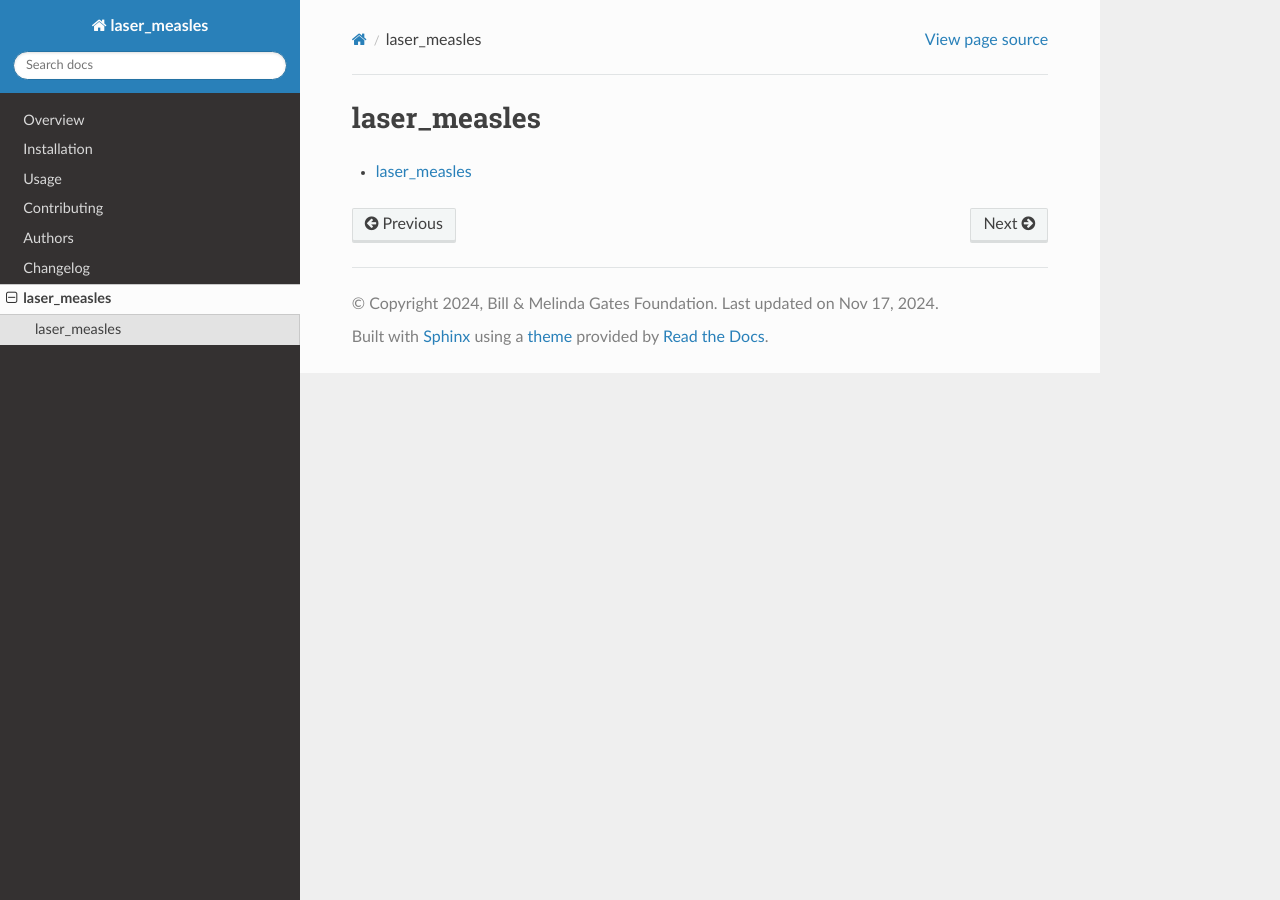
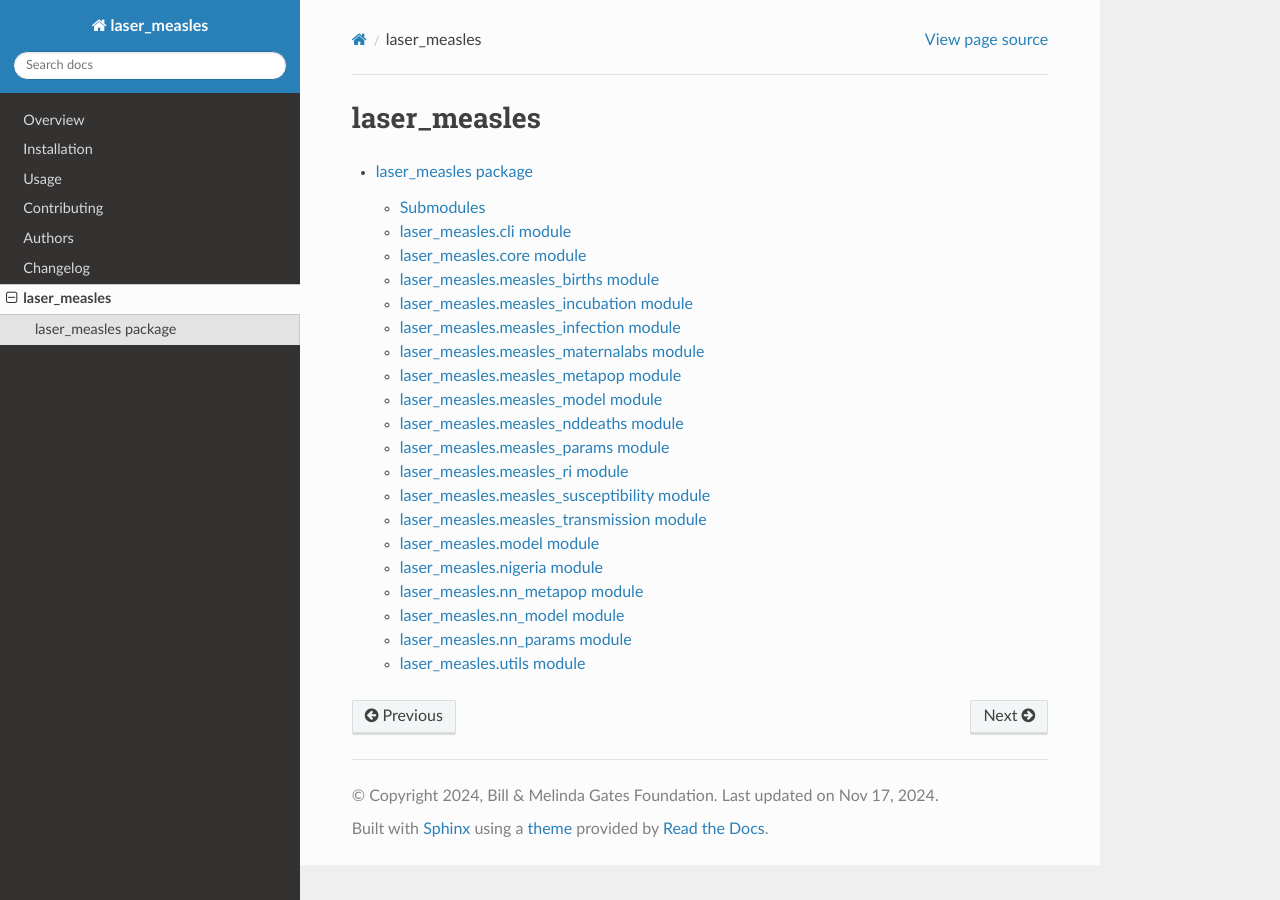
Before and after one commit to krosenfeld-IDM/laser-measles, a Sphinx documentation site: the page built from docs/reference/modules.rst, in a window 1280 px wide. Built offline with Sphinx 7.4.7 and the Read the Docs theme 3.1.0, drawn with Linux system fonts in a browser that asks for light colours.

Commit message:
📝 WIP - no documentation errors or warnings

```diff
--- a/docs/reference/laser_measles.rst
+++ b/docs/reference/laser_measles.rst
@@ -1,11 +1,162 @@
-laser_measles
-=============
-
-.. testsetup::
-
-    from laser_measles import *
+laser\_measles package
+======================
 
 .. automodule:: laser_measles
-    :members:
-    :undoc-members:
-    :special-members: __init__, __len__
+   :members:
+   :undoc-members:
+   :show-inheritance:
+
+Submodules
+----------
+
+laser\_measles.cli module
+-------------------------
+
+.. automodule:: laser_measles.cli
+   :members:
+   :undoc-members:
+   :show-inheritance:
+
+laser\_measles.core module
+--------------------------
+
+.. automodule:: laser_measles.core
+   :members:
+   :undoc-members:
+   :show-inheritance:
+
+laser\_measles.measles\_births module
+-------------------------------------
+
+.. automodule:: laser_measles.measles_births
+   :members:
+   :undoc-members:
+   :show-inheritance:
+
+laser\_measles.measles\_incubation module
+-----------------------------------------
+
+.. automodule:: laser_measles.measles_incubation
+   :members:
+   :undoc-members:
+   :show-inheritance:
+
+laser\_measles.measles\_infection module
+----------------------------------------
+
+.. automodule:: laser_measles.measles_infection
+   :members:
+   :undoc-members:
+   :show-inheritance:
+
+laser\_measles.measles\_maternalabs module
+------------------------------------------
+
+.. automodule:: laser_measles.measles_maternalabs
+   :members:
+   :undoc-members:
+   :show-inheritance:
+
+laser\_measles.measles\_metapop module
+--------------------------------------
+
+.. automodule:: laser_measles.measles_metapop
+   :members:
+   :undoc-members:
+   :show-inheritance:
+
+laser\_measles.measles\_model module
+------------------------------------
+
+.. automodule:: laser_measles.measles_model
+   :members:
+   :undoc-members:
+   :show-inheritance:
+
+laser\_measles.measles\_nddeaths module
+---------------------------------------
+
+.. automodule:: laser_measles.measles_nddeaths
+   :members:
+   :undoc-members:
+   :show-inheritance:
+
+laser\_measles.measles\_params module
+-------------------------------------
+
+.. automodule:: laser_measles.measles_params
+   :members:
+   :undoc-members:
+   :show-inheritance:
+
+laser\_measles.measles\_ri module
+---------------------------------
+
+.. automodule:: laser_measles.measles_ri
+   :members:
+   :undoc-members:
+   :show-inheritance:
+
+laser\_measles.measles\_susceptibility module
+---------------------------------------------
+
+.. automodule:: laser_measles.measles_susceptibility
+   :members:
+   :undoc-members:
+   :show-inheritance:
+
+laser\_measles.measles\_transmission module
+-------------------------------------------
+
+.. automodule:: laser_measles.measles_transmission
+   :members:
+   :undoc-members:
+   :show-inheritance:
+
+laser\_measles.model module
+---------------------------
+
+.. automodule:: laser_measles.model
+   :members:
+   :undoc-members:
+   :show-inheritance:
+
+laser\_measles.nigeria module
+-----------------------------
+
+.. automodule:: laser_measles.nigeria
+   :members:
+   :undoc-members:
+   :show-inheritance:
+
+laser\_measles.nn\_metapop module
+---------------------------------
+
+.. automodule:: laser_measles.nn_metapop
+   :members:
+   :undoc-members:
+   :show-inheritance:
+
+laser\_measles.nn\_model module
+-------------------------------
+
+.. automodule:: laser_measles.nn_model
+   :members:
+   :undoc-members:
+   :show-inheritance:
+
+laser\_measles.nn\_params module
+--------------------------------
+
+.. automodule:: laser_measles.nn_params
+   :members:
+   :undoc-members:
+   :show-inheritance:
+
+laser\_measles.utils module
+---------------------------
+
+.. automodule:: laser_measles.utils
+   :members:
+   :undoc-members:
+   :show-inheritance:
--- a/docs/reference/modules.rst
+++ b/docs/reference/modules.rst
@@ -2,6 +2,6 @@ laser_measles
 =============
 
 .. toctree::
-   :maxdepth: 10
+   :maxdepth: 5
 
    laser_measles
--- a/src/laser_measles/__init__.py
+++ b/src/laser_measles/__init__.py
@@ -1,7 +1,9 @@
 __version__ = "0.0.1"
 
 from .core import compute
+from .model import Model
 
 __all__ = [
     "compute",
+    "Model",
 ]
```
Also changed, not shown: .pre-commit-config.yaml, 3 other files.
